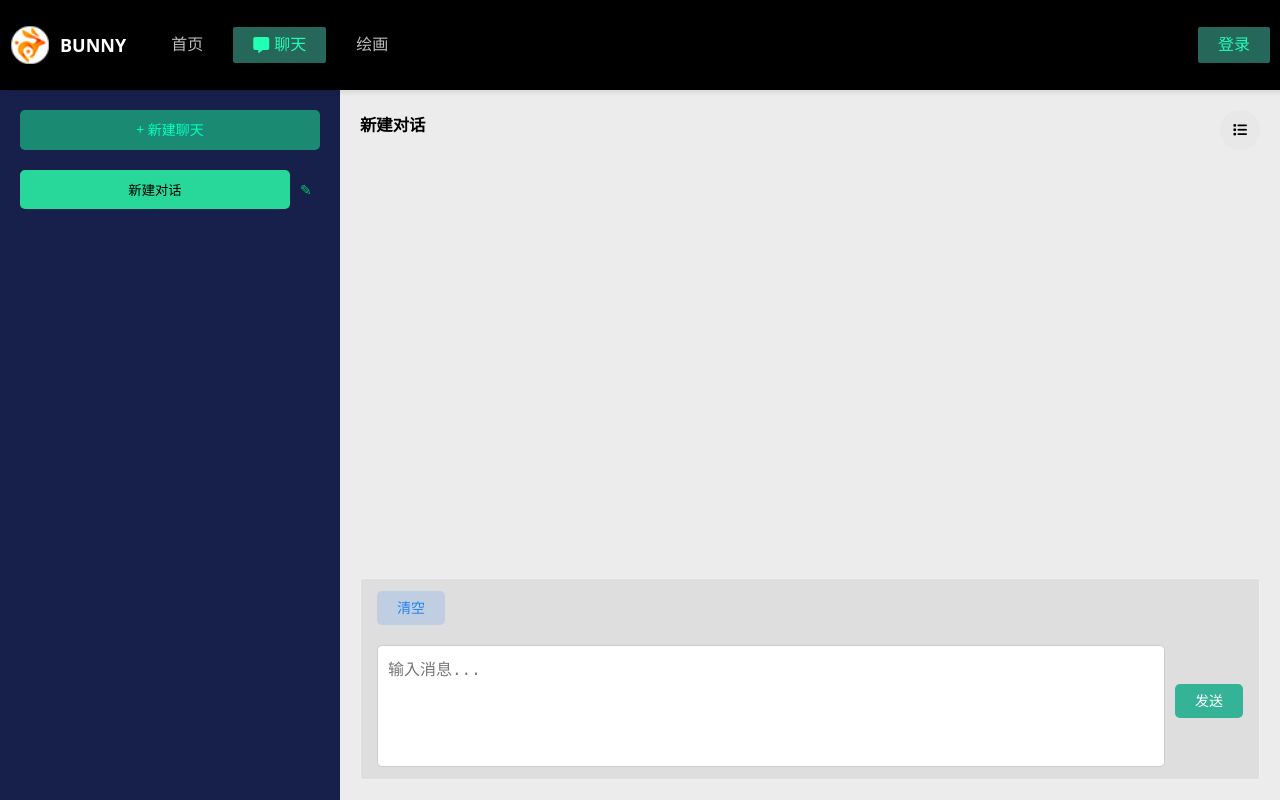
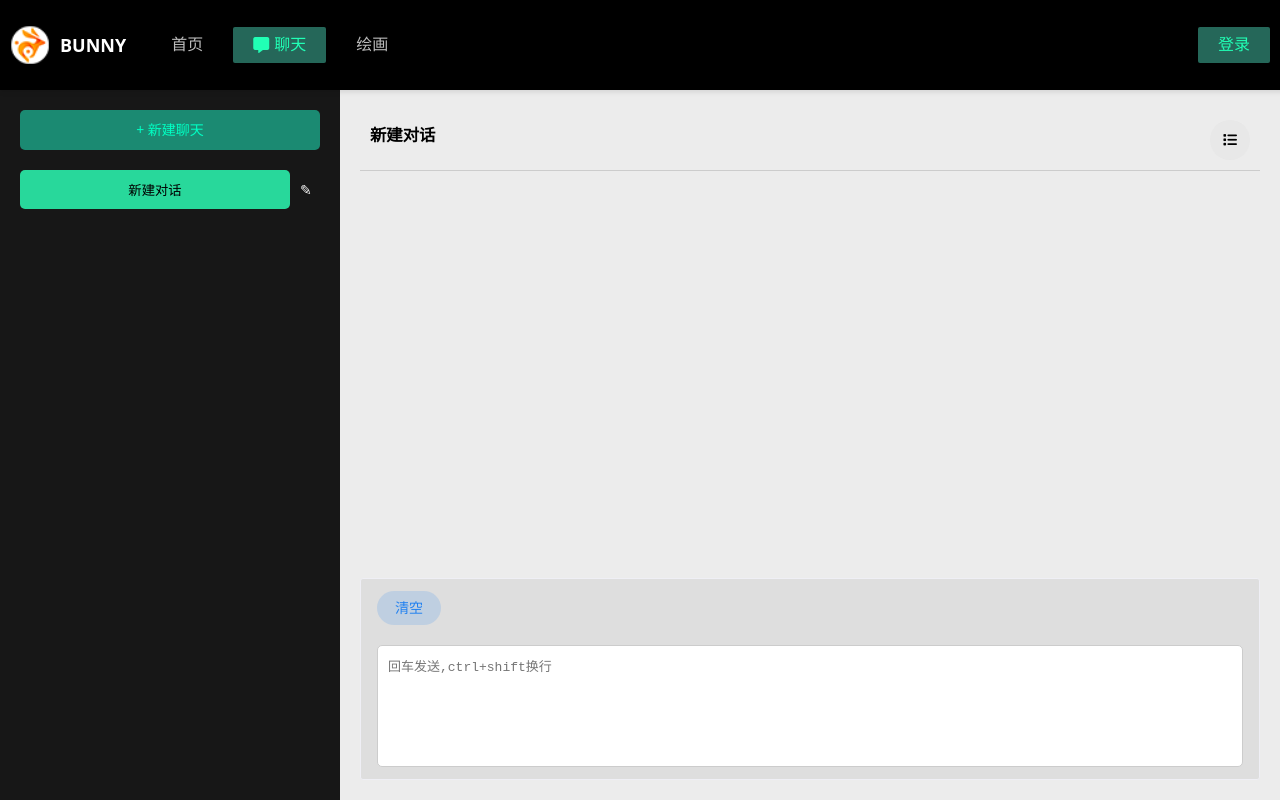
Before and after one commit to GPT-Bunny/Go-GPT, a Vue app: page /Chat in a window 1280 px wide. Built offline with nearby package versions, Linux system fonts and the light colour scheme.

Commit message:
提交说明

```diff
--- a/src/views/Chat.vue
+++ b/src/views/Chat.vue
@@ -1,9 +1,11 @@
 <template>
   <div class="container">
     <div class="chat-container">
+
+      <!-- 左侧边栏 -->
       <div v-if="!isSmallScreen && isSidebarVisible" class="sidebar">
         <n-button strong secondary round type="primary" @click="createChat" class="create-chat-btn">+ 新建聊天</n-button>
-        <div class="chat-list-container">
+        <n-scrollbar style="max-height: 800px">
           <div v-for="(chat, index) in chats" :key="index">
             <div class="chat-header">
               <button @click="selectChat(index)" :class="{ 'active': index === selectedChatIndex }" class="chat-btn">{{
@@ -11,15 +13,19 @@
               <span class="edit-icon" @click="editChatTitle(index)">&#9998;</span>
             </div>
           </div>
-        </div>
+        </n-scrollbar>
       </div>
 
+      <!-- 右侧区域 -->
+      <!-- 右侧标题 -->
       <div class="chat-window">
-        <div class="title-bar">
+        <div class="title-bar" style="border-bottom: 1px solid #ccc;">
           <h3 class="chat-title">{{ selectedChatTitle }}</h3>
-            <span class="icon-wrapper" @click="toggleSidebar"><i class="fas fa-list"></i></span>
+          <span class="icon-wrapper" @click="toggleSidebar"><i class="fas fa-list"></i></span>
         </div>
-        <div class="messages" ref="messagesContainer" v-show="isChatListVisible">
+
+        <!-- 聊天内容 -->
+        <n-scrollbar class="messages" ref="messagesContainer" v-show="isChatListVisible">
           <!-- 机器人回复的消息 -->
           <div v-for="(message, index) in selectedChat.messages" :key="index" class="message">
             <div class="message-avatar">
@@ -32,19 +38,22 @@
               </div>
               <!-- 仅机器人回复的消息包含复制按钮 -->
               <div v-if="message.sender === 'bot'">
-                <n-button strong secondary circle type="warning"  size="mini" style="background-color: transparent;" i class="fas fa-copy fa-sm  copy-icon" @click="copyMessage(message.content)" title="复制内容"  ></n-button>
+                <n-button strong secondary circle type="warning" size="mini" style="background-color: transparent;" i
+                  class="fas fa-copy fa-sm  copy-icon" @click="copyMessage(message.content)" title="复制内容"></n-button>
               </div>
             </div>
           </div>
-        </div>
+        </n-scrollbar>
+
+        <!-- 输入框 -->
         <n-card size="small" class="input-area">
           <div class="clear-button-area">
-            <n-button strong secondary round type="info" @click="clearChat" >清空</n-button>
+            <n-button strong secondary round type="info" @click="clearChat">清空</n-button>
           </div>
           <div class="send-message-area">
-            <textarea v-model="newMessage" @keydown="handleKeyPress" placeholder="输入消息..." rows="4"
+            <textarea v-model="newMessage" @keydown="handleKeyPress" placeholder="回车发送,ctrl+shift换行" rows="4"
               style="resize: none;"></textarea>
-              <n-button strong secondary round type="primary" @click="sendMessage" class="send-btn">发送</n-button>
+            <!-- <n-button strong secondary round type="primary" @click="sendMessage" class="send-btn">发送</n-button> -->
           </div>
         </n-card>
       </div>
@@ -157,6 +166,9 @@ const toggleSidebar = () => {
 <style scoped>
 /* 添加标题栏样式 */
 .title-bar {
+  padding: 10px;
+  height: auto;
+  min-height: 40px;
   display: flex;
   justify-content: space-between;
   align-items: center;
@@ -166,6 +178,7 @@ const toggleSidebar = () => {
 
 /* 消息样式 */
 .message {
+  margin-top: 25px;
   display: flex;
   align-items: center;
   margin-bottom: 10px;
@@ -214,7 +227,7 @@ const toggleSidebar = () => {
   padding: 20px;
   display: flex;
   flex-direction: column;
-  background-color: #17204b;
+  background-color: #171717;
   /* 墨绿色背景 */
   transition: width 0.3s ease;
   /* 添加过渡效果 */
@@ -233,27 +246,36 @@ const toggleSidebar = () => {
   border: none;
   border-radius: 5px;
   background-color: #1b8a72;
-  /* 按钮背景色 */
   color: rgb(0, 255, 195);
   cursor: pointer;
   margin-bottom: 20px;
-  /* 新建聊天按钮下边距 */
+
 }
+
 .icon-wrapper {
-  background-color: #e8e8e8; /* 设置背景色 */
-  padding: 5px; /* 设置内边距 */
-  width: 30px; /* 设置宽度 */
-  height: 30px; /* 设置高度 */
-  border-radius: 50%; /* 设置圆角半径 */
-  display: flex; /* 让内容居中 */
-  justify-content: center; /* 水平居中 */
-  align-items: center; /* 垂直居中 */
+  background-color: #e8e8e8;
+  /* 设置背景色 */
+  padding: 5px;
+  /* 设置内边距 */
+  width: 30px;
+  /* 设置宽度 */
+  height: 30px;
+  /* 设置高度 */
+  border-radius: 50%;
+  /* 设置圆角半径 */
+  display: flex;
+  /* 让内容居中 */
+  justify-content: center;
+  /* 水平居中 */
+  align-items: center;
+  /* 垂直居中 */
   cursor: pointer;
   color: #000000;
 }
 
 .icon-wrapper:hover {
-  background-color: #dbdbdb; /* 设置鼠标悬停时的背景色 */
+  background-color: #dbdbdb;
+  /* 设置鼠标悬停时的背景色 */
 }
 
 
@@ -276,7 +298,7 @@ const toggleSidebar = () => {
 .edit-icon {
   cursor: pointer;
   margin-left: 10px;
-  color: #00cc66;
+  color: #ffffff;
   /* 修改图标颜色 */
 }
 
@@ -288,6 +310,7 @@ const toggleSidebar = () => {
   align-items: stretch;
   padding: 20px;
   background-color: #ececec;
+
   /* 左侧侧边栏的背景色 */
 }
 
@@ -321,13 +344,13 @@ textarea {
   padding: 10px;
   border: 1px solid #ccc;
   border-radius: 5px;
-  font-size: 16px;
+  font-size: 13px;
   margin-top: 10px;
   height: 100px;
   /* 固定输入框高度为 100 像素 */
 }
 
-button {
+n-button {
   padding: 10px 20px;
   border: none;
   border-radius: 5px;
@@ -360,12 +383,6 @@ button {
   }
 }
 
-.chat-list-container {
-  overflow-y: auto;
-  max-height: 800px;
-  /* 限制聊天记录列表的最大高度 */
-}
-
 .title-bar {
   display: flex;
   justify-content: space-between;
@@ -384,13 +401,16 @@ button {
   flex: 1;
   overflow-y: auto;
   max-height: 800px;
-  padding: 10px; /* 添加内边距 */
-  background-color: #ececec; /* 设置背景色 */
+  padding: 10px;
+  /* 添加内边距 */
+  background-color: #ececec;
+  /* 设置背景色 */
 }
 
 .message {
   display: flex;
-  align-items: flex-start; /* 在交叉轴上顶部对齐 */
+  align-items: flex-start;
+  /* 在交叉轴上顶部对齐 */
   margin-bottom: 10px;
 }
 
@@ -407,7 +427,8 @@ button {
 .user-message,
 .bot-message {
   display: flex;
-  flex-direction: column; /* 将消息内容垂直排列 */
+  flex-direction: column;
+  /* 将消息内容垂直排列 */
   background-color: #d6d6d6;
   padding: 10px;
   border-radius: 5px;
@@ -429,6 +450,7 @@ button {
 }
 
 .copy-icon {
+  margin-left: 10px;
   margin-top: 10px;
 }
 
```
